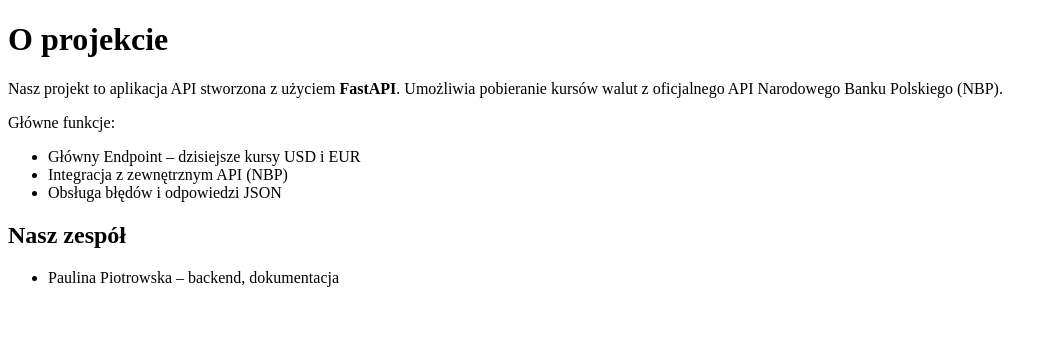
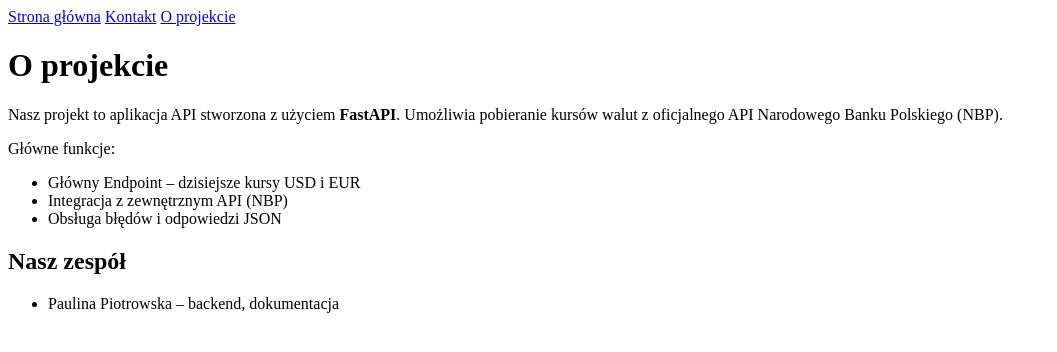
Before and after one commit to Chopparini/proj-zal-git, a website: page about.html in a window 1280 px wide. Shown: the whole page, without its empty margins (0-1057 px from the left). Drawn offline with Linux system fonts and the light colour scheme.

Commit message:
feat: nawigacja na stronach

```diff
--- a/about.html
+++ b/about.html
@@ -4,6 +4,11 @@
     <title>O projekcie - Mój Projekt</title>
 </head>
 <body>
+    <nav>
+<a href="index.html">Strona główna</a>
+<a href="contact.html">Kontakt</a>
+<a href="about.html">O projekcie</a>
+    </nav>
     <h1>O projekcie</h1>
     <p>
         Nasz projekt to aplikacja API stworzona z użyciem <strong>FastAPI</strong>.
```
Also changed, not shown: contact.html (+5 -0 lines), index.html (+3 -1 lines).
